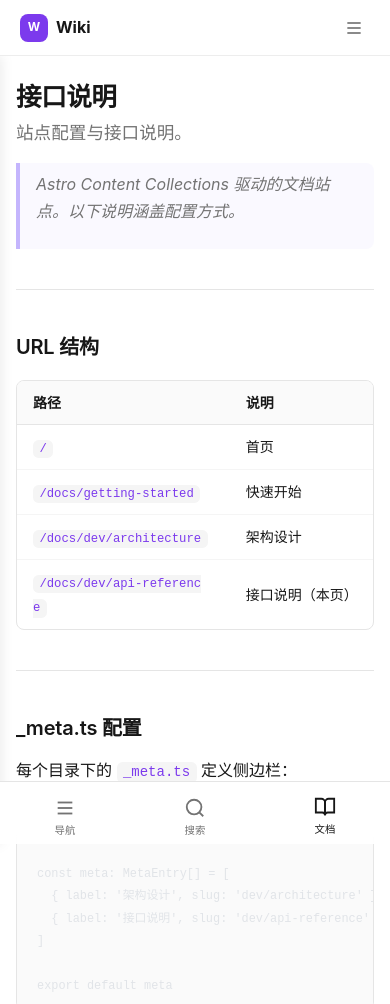
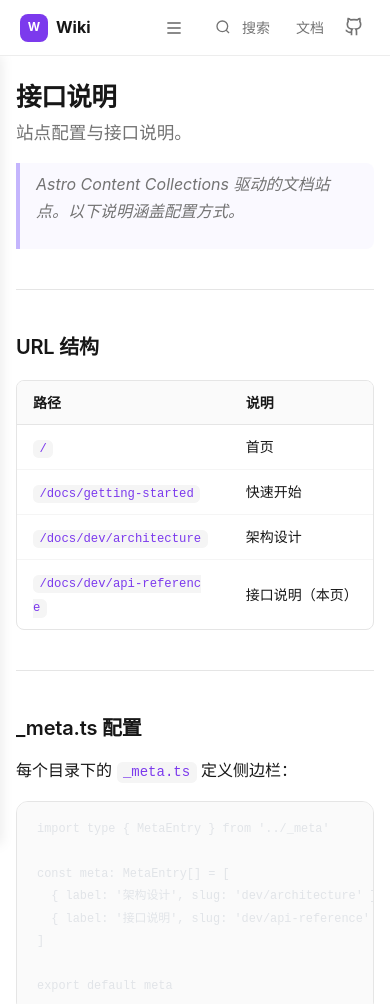
Before and after one commit to Mineocean/TestWiki, an Astro site: page /docs/dev/api-reference in a window 390 px wide. Shown: the top 1004 px of the page. Built offline with nearby package versions, Linux system fonts and the light colour scheme; Astro itself is replaced by a stand-in of ours; code samples lack their colours; a web font is replaced by a local one.

Commit message:
fix: remove redundant mobile bottom nav bar

```diff
--- a/src/layouts/DocsLayout.astro
+++ b/src/layouts/DocsLayout.astro
@@ -128,25 +128,12 @@ function renderSidebar(entries: MetaEntry[]) {
         .sidebar.open { transform: translateX(0); }
         .sidebar-overlay.open { display: block; }
 
-        .navbar-links { display: none; }
         .content { padding: 1.5rem 1rem !important; }
         .content h1 { font-size: 1.6rem !important; }
         .content h2 { font-size: 1.25rem !important; }
         .content h3 { font-size: 1.05rem !important; }
-
-        /* Mobile bottom nav bar */
-        .mobile-nav {
-          display: flex; align-items: center; justify-content: space-around;
-          position: fixed; bottom: 0; left: 0; right: 0; z-index: 48;
-          background: rgba(255,255,255,0.92);
-          backdrop-filter: blur(12px); -webkit-backdrop-filter: blur(12px);
-          border-top: 1px solid var(--color-border);
-          padding: 0.5rem 0 env(safe-area-inset-bottom, 0);
-        }
-        .content { padding-bottom: 4.5rem !important; }
       }
       @media (min-width: 769px) {
-        .mobile-nav { display: none !important; }
         .sidebar-overlay { display: none !important; }
       }
 
@@ -248,16 +235,6 @@ function renderSidebar(entries: MetaEntry[]) {
       .toc-link:hover { color: var(--color-fg); text-decoration: none; }
       .toc-link.active { color: var(--color-accent); font-weight: 500; border-left-color: var(--color-accent); }
       .toc-link.level-3 { padding-left: 1.5rem; }
-
-      /* ── Mobile Nav Bottom Bar ── */
-      .mobile-nav-btn {
-        display: flex; flex-direction: column; align-items: center; gap: 0.2rem;
-        padding: 0.35rem 1rem; border: none; background: none;
-        cursor: pointer; font-size: 0.65rem; color: var(--color-muted);
-        font-family: inherit; border-radius: 0.5rem;
-      }
-      .mobile-nav-btn:active { background: #f5f5f5; }
-      .mobile-nav-btn svg { width: 22px; height: 22px; }
 
       /* ── Search Dialog ── */
       #search-overlay { display: none; position: fixed; inset: 0; z-index: 100; background: rgba(0,0,0,0.35); backdrop-filter: blur(4px); -webkit-backdrop-filter: blur(4px); }
@@ -375,22 +352,6 @@ function renderSidebar(entries: MetaEntry[]) {
       <div class="search-empty-state" id="search-empty">未找到结果</div>
     </div>
 
-    <!-- Mobile bottom nav -->
-    <nav class="mobile-nav" id="mobile-nav">
-      <button class="mobile-nav-btn" id="mb-sidebar-btn">
-        <svg viewBox="0 0 24 24" fill="none" stroke="currentColor" stroke-width="2"><line x1="4" x2="20" y1="12" y2="12"/><line x1="4" x2="20" y1="6" y2="6"/><line x1="4" x2="20" y1="18" y2="18"/></svg>
-        导航
-      </button>
-      <button class="mobile-nav-btn" id="mb-search-btn">
-        <svg viewBox="0 0 24 24" fill="none" stroke="currentColor" stroke-width="2"><circle cx="11" cy="11" r="8"/><path d="m21 21-4.3-4.3"/></svg>
-        搜索
-      </button>
-      <a href="/docs/getting-started" class="mobile-nav-btn" style="text-decoration:none;color:inherit">
-        <svg viewBox="0 0 24 24" fill="none" stroke="currentColor" stroke-width="2"><path d="M2 3h6a4 4 0 0 1 4 4v14a3 3 0 0 0-3-3H2z"/><path d="M22 3h-6a4 4 0 0 0-4 4v14a3 3 0 0 1 3-3h7z"/></svg>
-        文档
-      </a>
-    </nav>
-
     <script is:inline src="/pagefind/pagefind.js"></script>
 
     <script>
@@ -425,7 +386,6 @@ function renderSidebar(entries: MetaEntry[]) {
       document.getElementById('hamburger')?.addEventListener('click', () => {
         sidebar?.classList.contains('open') ? closeSidebar() : openSidebar();
       });
-      document.getElementById('mb-sidebar-btn')?.addEventListener('click', openSidebar);
       sidebarOverlay?.addEventListener('click', closeSidebar);
 
       // ── Collapsible sidebar groups ──
@@ -482,7 +442,6 @@ function renderSidebar(entries: MetaEntry[]) {
       }
 
       document.getElementById('search-btn')?.addEventListener('click', openSearch);
-      document.getElementById('mb-search-btn')?.addEventListener('click', openSearch);
       document.getElementById('search-close')?.addEventListener('click', closeSearch);
       searchOverlay?.addEventListener('click', closeSearch);
 
```
